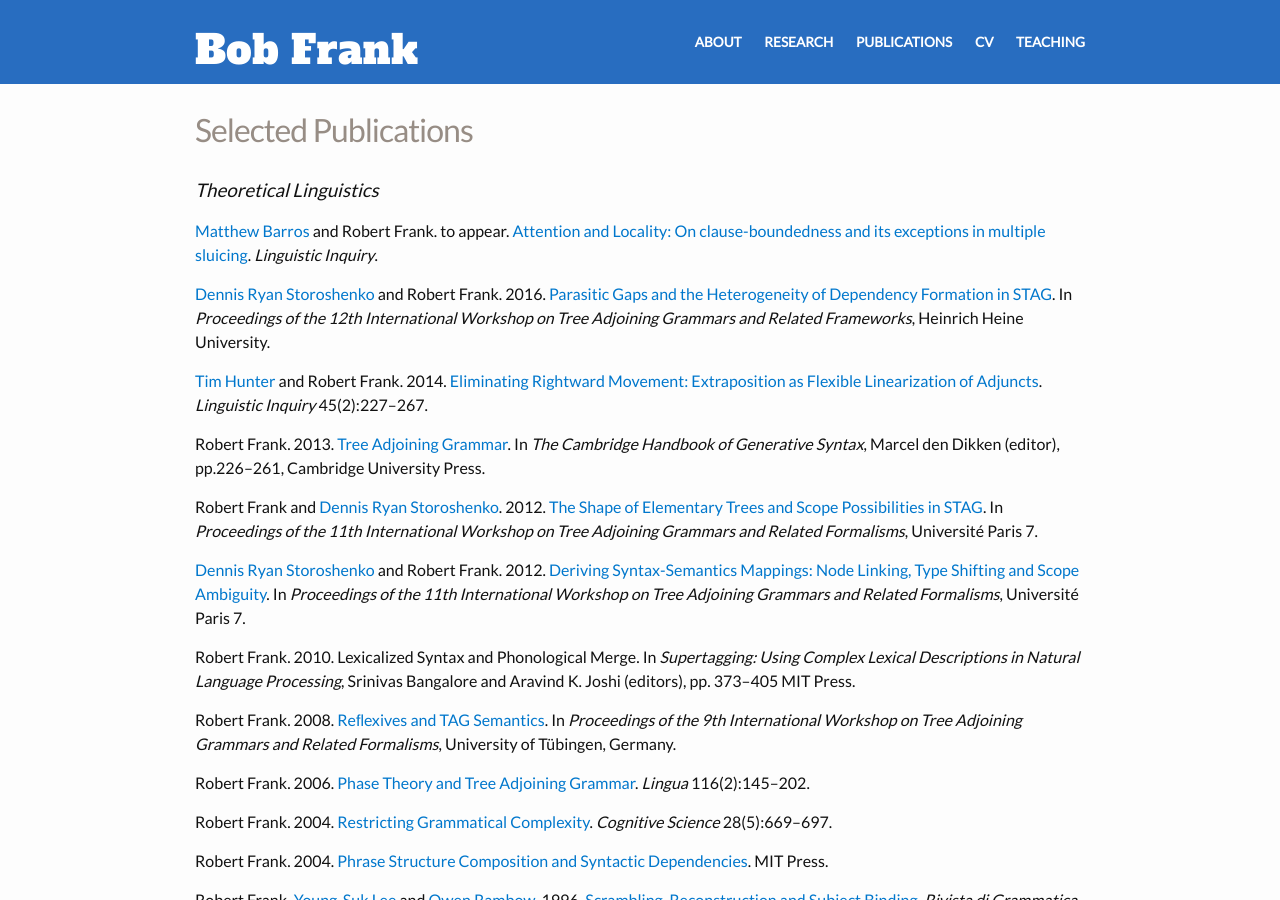
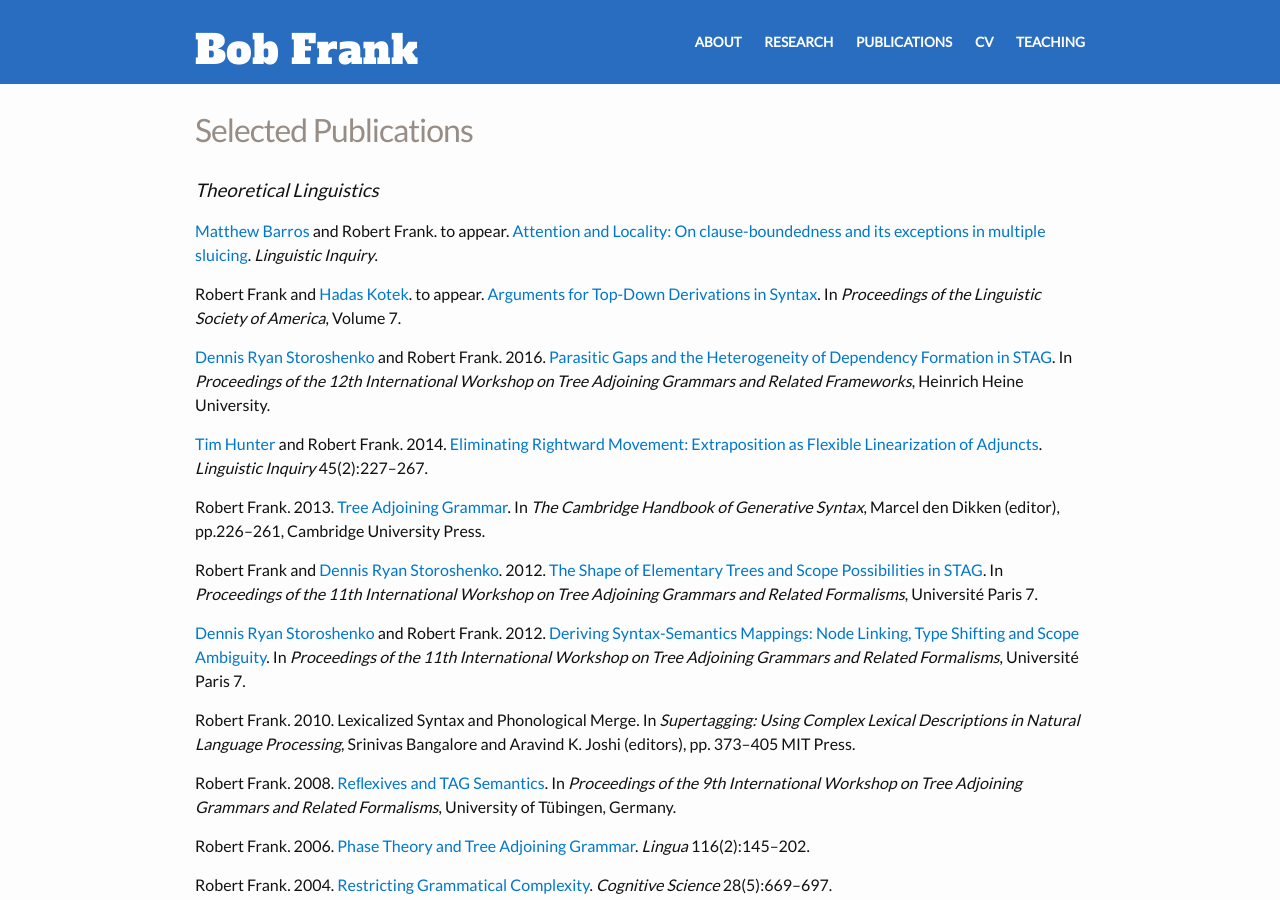
Before and after one commit to bobfrank1/bobfrank1.github.io, a Jekyll site: the page built from publications.md, in a window 1280 px wide and 900 px high. Built offline with Jekyll 4.4.1, drawn with Linux system fonts in a browser that asks for light colours; some web fonts are replaced.

Commit message:
added top-down paper

```diff
--- a/publications.md
+++ b/publications.md
@@ -7,6 +7,8 @@ permalink: /publications/
 ### Theoretical Linguistics
 
 [Matthew Barros](https://sites.google.com/view/mattbarros/home) and Robert Frank. to appear. [Attention and Locality: On clause-boundedness and its exceptions in multiple sluicing](https://ling.auf.net/lingbuzz/006303). *Linguistic Inquiry*.
+
+Robert Frank and [Hadas Kotek](https://hkotek.com/). to appear. [Arguments for Top-Down Derivations in Syntax](images/top_down.pdf). In *Proceedings of the Linguistic Society of America*, Volume 7.
 
 [Dennis Ryan Storoshenko](http://people.ucalgary.ca/~dstorosh/) and Robert Frank. 2016. [Parasitic Gaps and the Heterogeneity of Dependency Formation in STAG](http://www.aclweb.org/anthology/W16-3312). In *Proceedings of the 12th International Workshop on Tree Adjoining Grammars and Related Frameworks*, Heinrich Heine University.
 
```
Also changed, not shown: 1 other file.
